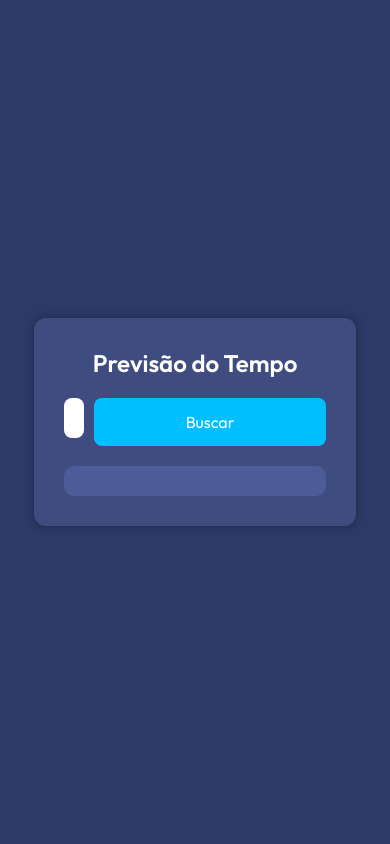
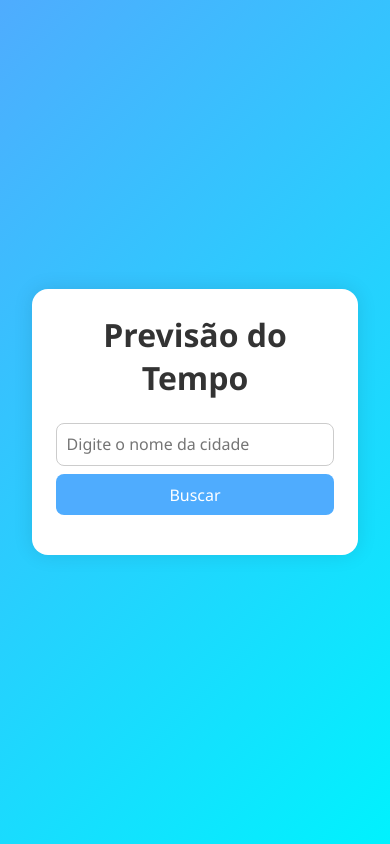
Before and after one commit to guilhermelovatto16/Previsao_tempo, a plain HTML site: page index.html in a window 390 px wide. Drawn offline with Linux system fonts and the light colour scheme.

Commit message:
Responsividade e js

```diff
--- a/index.html
+++ b/index.html
@@ -2,21 +2,18 @@
 <html lang="pt-br">
 <head>
   <meta charset="UTF-8" />
-  <meta name="viewport" content="width=device-width, initial-scale=1.0"/>
-  <title>Clima Agora</title>
+  <meta name="viewport" content="width=device-width, initial-scale=1.0" />
+  <title>Previsão do Tempo</title>
   <link rel="stylesheet" href="style.css" />
-  <link href="https://fonts.googleapis.com/css2?family=Outfit:wght@400;600&display=swap" rel="stylesheet">
 </head>
 <body>
-  <div class="caixa">
+  <div class="container">
     <h1>Previsão do Tempo</h1>
-
-    <div class="campo-busca">
-      <input type="text" id="cidade" placeholder="Digite uma cidade" />
-      <button onclick="buscarClima()">Buscar</button>
+    <div class="form-group">
+      <input type="text" id="city" placeholder="Digite o nome da cidade" />
+      <button onclick="getWeather()">Buscar</button>
     </div>
-
-    <div id="resultado" class="cartao"></div>
+    <div class="weather-info" id="weather"></div>
   </div>
 
   <script src="script.js"></script>
--- a/script.js
+++ b/script.js
@@ -1,35 +1,32 @@
-const chave = "c752b3f0c89ce8ec57a61f6c5547a263";
+async function getWeather() {
+  const city = document.getElementById("city").value.trim();
+  const apiKey = "c752b3f0c89ce8ec57a61f6c5547a263";
 
-function buscarClima() {
-  const cidade = document.getElementById("cidade").value;
-  const resultado = document.getElementById("resultado");
-
-  if (cidade === "") {
-    resultado.innerHTML = "<p>Por favor, digite o nome de uma cidade.</p>";
+  if (!city) {
+    alert("Por favor, digite o nome da cidade.");
     return;
   }
 
-  const url = `https://api.openweathermap.org/data/2.5/weather?q=${cidade}&appid=${chave}&units=metric&lang=pt_br`;
+  try {
+    const response = await fetch(
+      `https://api.openweathermap.org/data/2.5/weather?q=${city}&appid=${apiKey}&lang=pt_br&units=metric`
+    );
 
-  fetch(url)
-    .then(resp => {
-      if (!resp.ok) {
-        throw new Error("Cidade não encontrada.");
-      }
-      return resp.json();
-    })
-    .then(dados => {
-      const icon = `https://openweathermap.org/img/wn/${dados.weather[0].icon}@2x.png`;
-      resultado.innerHTML = `
-        <h2>${dados.name}</h2>
-        <img src="${icon}" alt="Ícone do clima" />
-        <p>${dados.weather[0].description}</p>
-        <p>Temperatura: ${dados.main.temp.toFixed(1)}°C</p>
-        <p>Umidade: ${dados.main.humidity}%</p>
-        <p>Vento: ${dados.wind.speed} km/h</p>
-      `;
-    })
-    .catch(erro => {
-      resultado.innerHTML = `<p>${erro.message}</p>`;
-    });
+    if (!response.ok) {
+      document.getElementById("weather").innerHTML = "Cidade não encontrada.";
+      return;
+    }
+
+    const data = await response.json();
+    const weatherHTML = `
+      <h2>${data.name}, ${data.sys.country}</h2>
+      <p><strong>Temperatura:</strong> ${data.main.temp}°C</p>
+      <p><strong>Clima:</strong> ${data.weather[0].description}</p>
+      <p><strong>Umidade:</strong> ${data.main.humidity}%</p>
+      <p><strong>Vento:</strong> ${data.wind.speed} km/h</p>
+    `;
+    document.getElementById("weather").innerHTML = weatherHTML;
+  } catch (error) {
+    document.getElementById("weather").innerHTML = "Erro ao buscar os dados.";
+  }
 }
--- a/style.css
+++ b/style.css
@@ -1,103 +1,84 @@
 * {
+  box-sizing: border-box;
   margin: 0;
   padding: 0;
-  box-sizing: border-box;
-  font-family: 'Outfit', sans-serif;
+  font-family: "Segoe UI", sans-serif;
 }
 
 body {
-  background-color: #2b3a67;
-  color: white;
-  height: 100vh;
+  background: linear-gradient(135deg, #4facfe, #00f2fe);
+  min-height: 100vh;
   display: flex;
   justify-content: center;
   align-items: center;
+  padding: 2rem;
 }
 
-.caixa {
-  background-color: #3e4c80;
-  padding: 30px;
-  border-radius: 12px;
-  width: 90%;
+.container {
+  background-color: white;
+  padding: 2rem;
+  border-radius: 1rem;
+  box-shadow: 0 0 20px rgba(0, 0, 0, 0.1);
+  width: 100%;
   max-width: 400px;
   text-align: center;
-  box-shadow: 0 0 10px rgba(0,0,0,0.3);
 }
 
 h1 {
-  font-size: 1.5rem;
-  margin-bottom: 20px;
-}
-
-.campo-busca {
-  display: flex;
-  gap: 10px;
-  margin-bottom: 20px;
-}
-
-input {
-  flex: 1;
-  padding: 10px;
-  border-radius: 8px;
-  border: none;
-  font-size: 1rem;
+  margin-bottom: 1.5rem;
   color: #333;
 }
 
+.form-group {
+  display: flex;
+  gap: 0.5rem;
+  justify-content: center;
+  margin-bottom: 1rem;
+}
+
+input[type="text"] {
+  padding: 0.6rem;
+  font-size: 1rem;
+  border: 1px solid #ccc;
+  border-radius: 0.5rem;
+  flex: 1;
+}
+
 button {
-  padding: 10px 14px;
+  padding: 0.6rem 1rem;
+  font-size: 1rem;
+  background-color: #4facfe;
+  color: white;
   border: none;
-  border-radius: 8px;
-  background-color: #00bfff;
-  color: white;
+  border-radius: 0.5rem;
   cursor: pointer;
-  transition: background-color 0.3s;
+  transition: background-color 0.3s ease;
 }
 
 button:hover {
-  background-color: #0099cc;
+  background-color: #3a9bff;
 }
 
-.cartao {
-  background-color: #4c5c99;
-  border-radius: 10px;
-  padding: 15px;
-}
-
-.cartao img {
-  width: 70px;
-  margin-bottom: 10px;
-}
-
-.cartao p {
-  margin: 5px 0;
+.weather-info {
+  margin-top: 1rem;
+  font-size: 1rem;
+  color: #333;
+  text-align: left;
 }
 
 @media (max-width: 600px) {
-  body {
-    padding: 1rem;
+  .form-group {
+    flex-direction: column;
+    align-items: stretch;
+  }
+
+  input[type="text"],
+  button {
+    width: 100%;
+    font-size: 1rem;
   }
 
   .container {
-    width: 100%;
-    padding: 1rem;
-    box-sizing: border-box;
-  }
-
-  input[type="text"] {
-    width: 100%;
-    font-size: 1rem;
-    margin-bottom: 0.5rem;
-  }
-
-  button {
-    width: 100%;
-    font-size: 1rem;
-    padding: 0.6rem;
-  }
-
-  .weather-info {
-    font-size: 1rem;
-    padding: 1rem;
+    padding: 1.5rem;
   }
 }
```
